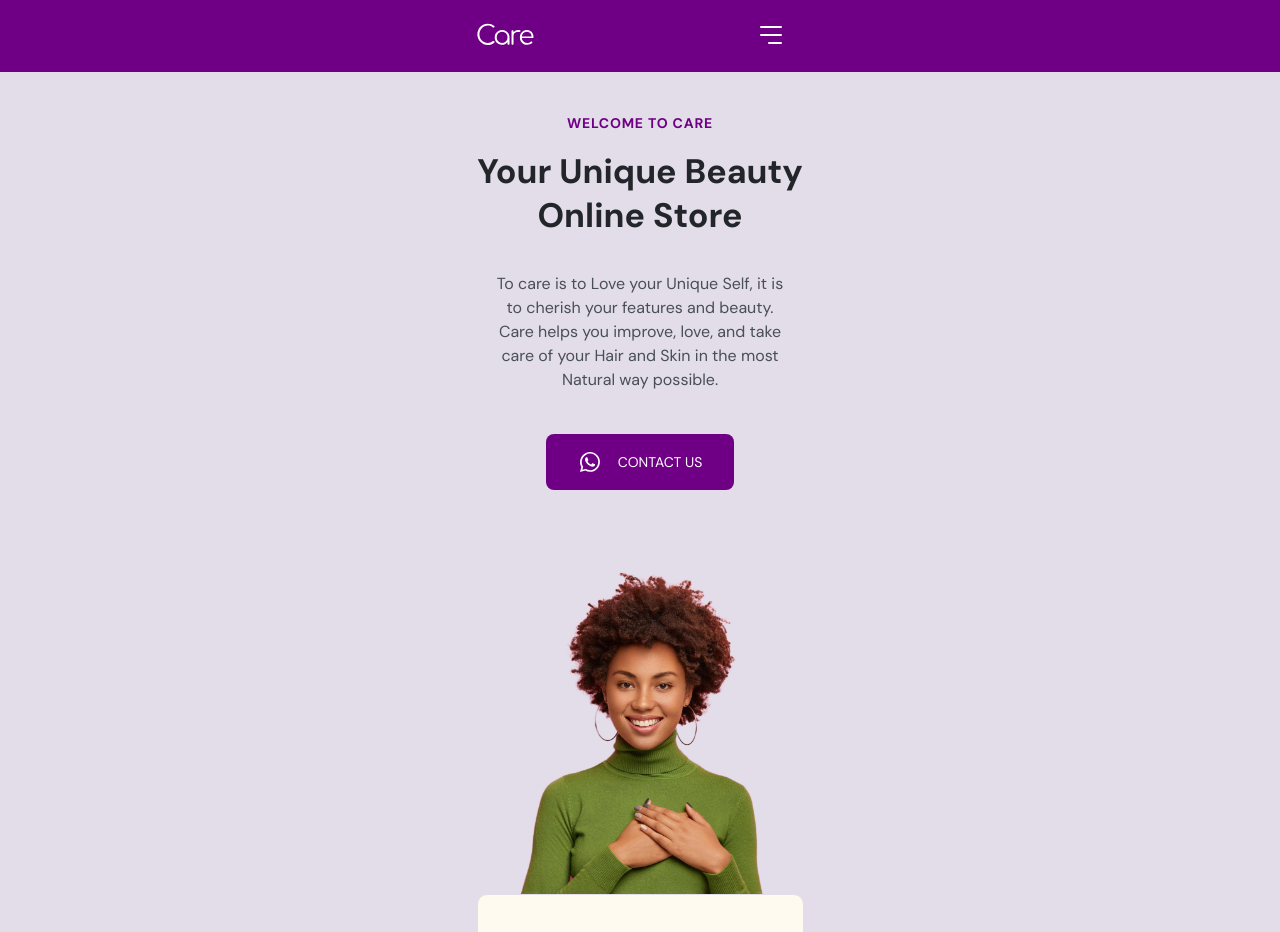
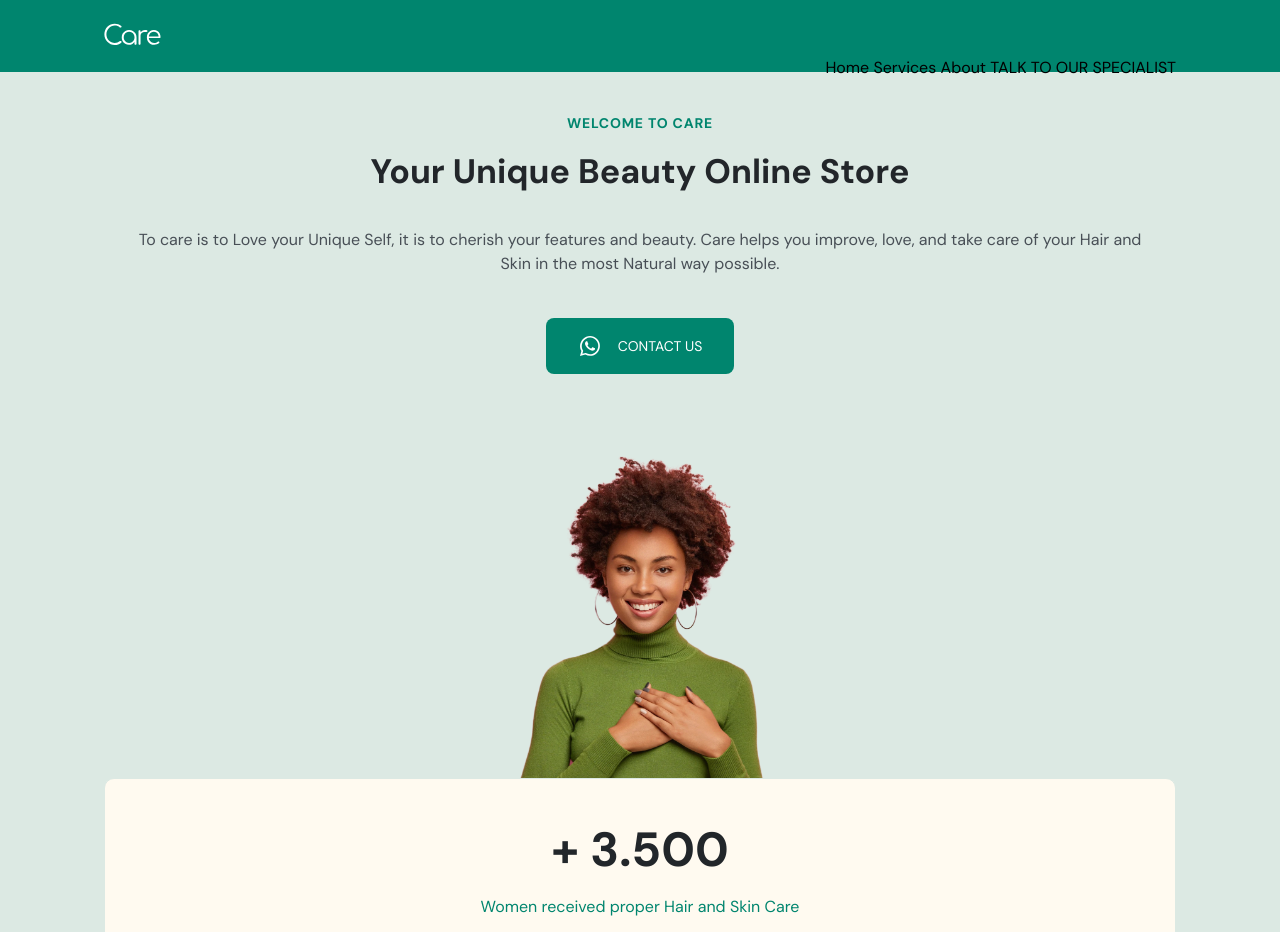
Before and after one commit to anagarciadev/Care---Webpage, a plain HTML site: page index.html in a window 1280 px wide. Shown: the top 932 px of the page. Drawn offline with nearby package versions, Linux system fonts and the light colour scheme.

Commit message:
add @media in styles and start responsiveness modifications

```diff
--- a/style.css
+++ b/style.css
@@ -7,7 +7,7 @@
 }
 
 :root {
-  --hue: 290;
+  --hue: 170;
   --primary-color: hsl( var(--hue), 100%, 26%);
   --headline: hsl(210, 11%, 15%);
   --paragraph: hsl(210, 9%, 31%);
@@ -43,7 +43,7 @@ body {
 }
 
 .wrapper {
-  width: 37.5rem;
+  width: min(50rem, 100%);
   margin-inline: auto;
   padding-inline: 2.4rem;
 }
@@ -160,7 +160,7 @@ body.menu-expanded #navigation .logo path{
   stroke: white;
 }
 
-/*/ ======= NAVIGATION =============================*/
+/* ======= NAVIGATION =============================*/
 
 nav {
   display: flex;
@@ -191,7 +191,13 @@ nav button {
   cursor: pointer;
 }
 
-/*/ ======= MENU EXPANDED =============================*/
+nav .menu,
+nav .close-menu {
+  position: fixed;
+
+}
+
+/* ======= MENU EXPANDED =============================*/
 body.menu-expanded {
   overflow: hidden;
   background-color: var(--primary-color);
@@ -219,7 +225,6 @@ body.menu-expanded .close-menu {
 }
 
 body.menu-expanded .menu {
-  position: fixed;
   top: 0;
   left: 0;
   background: var(--primary-color);
@@ -291,7 +296,7 @@ body.menu-expanded button path {
   stroke: white;
 }
 
-/*/ ======= #HOME ================================*/
+/* ======= #HOME ================================*/
 
 #home {
   padding-top: calc(4.1rem + var(--nav-height));
@@ -334,7 +339,7 @@ body.menu-expanded button path {
 }
 
 #home .stats {
-  width: 32.7rem;
+  width: 100%;
   padding-block: 4rem;
 
   padding-left: 4rem;
@@ -367,7 +372,7 @@ body.menu-expanded button path {
   line-height: 150%;
 }
 
-/*/ ======= SERVICES =============================*/
+/* ======= SERVICES =============================*/
 #services h2 {
   margin-bottom: 6rem;
 }
@@ -394,7 +399,7 @@ body.menu-expanded button path {
 }
 
 
-/*/ ======= ABOUT =============================*/
+/* ======= ABOUT =============================*/
 #about {
   text-align: left;
   background-color: var(--brand-beige);
@@ -409,7 +414,7 @@ body.menu-expanded button path {
   margin-bottom: 6rem;
 }
 
-/*/ ======= CONTACT =============================*/
+/* ======= CONTACT =============================*/
 #contact {
   text-align: left;
 }
@@ -432,7 +437,7 @@ body.menu-expanded button path {
   gap: 0.8rem;
 }
 
-/*/ ======= FOOTER =============================*/
+/* ======= FOOTER =============================*/
 footer {
   background-color: var(--primary-color);
   padding-block: 6rem;
@@ -462,7 +467,7 @@ footer .social-links {
 }
 
 
-/*/ ======= BACK TO TOP BUTTON =============================*/
+/* ======= BACK TO TOP BUTTON =============================*/
 #backToTopButton {
   position: fixed;
   bottom: 1rem;
@@ -480,3 +485,37 @@ footer .social-links {
   opacity: 1;
   visibility: visible;
 }
+
+
+/* ======= RESPONSIVE =============================*/
+
+@media (min-width: 1024px) {
+  /* ======= GERAL =======*/
+  .wrapper {
+    width: min(112rem, 100%);
+  }
+  /* ======= GERAL =======*/
+
+  /* reset */
+  nav#navigation .wrapper * {
+    margin: 0;
+    padding: 0;
+    visibility: initial;
+    display: initial;
+    opacity: initial;
+    flex-direction: initial;
+    position: initial;
+    font-size: initial;
+    color: initial;
+    background-color: initial;
+    font-weight: initial;
+    font-size: initial;
+  }
+
+  nav#navigation .close-menu,
+  nav#navigation .open-menu,
+  nav#navigation .social-links {
+    display: none;
+  }
+
+}
```
